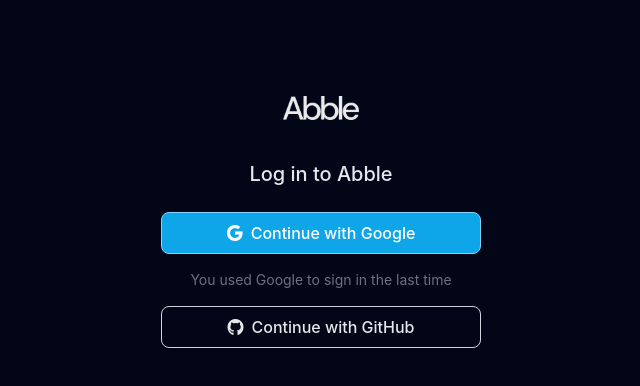
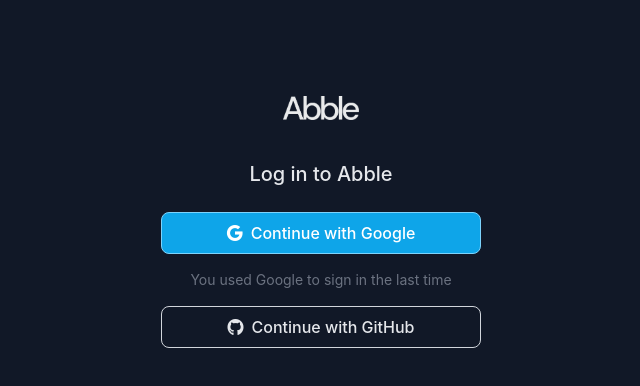
Before and after one commit to SinachPat/abble, a Vue app in the folder abble/: page /signin in a window 1280 px wide. Shown: the top 386 px of the page, without its empty margins (319-959 px from the left). Built offline with nearby package versions, Linux system fonts and the light colour scheme.

Commit message:
updated theme

```diff
--- a/abble/src/components/signin.vue
+++ b/abble/src/components/signin.vue
@@ -2,7 +2,7 @@
 import logo from '@/assets/logo/Abble-logo-dark.png'
 </script>
 <template>
-    <section class="min-h-screen flex flex-col items-center flex-start pt-24 bg-slate-950">
+    <section class="min-h-screen flex flex-col items-center flex-start pt-24 bg-gray-900">
       <!-- Logo -->
       <img v-bind:src="logo" alt="abble logo" class="w-auto h-6 mb-10" />
 
```
